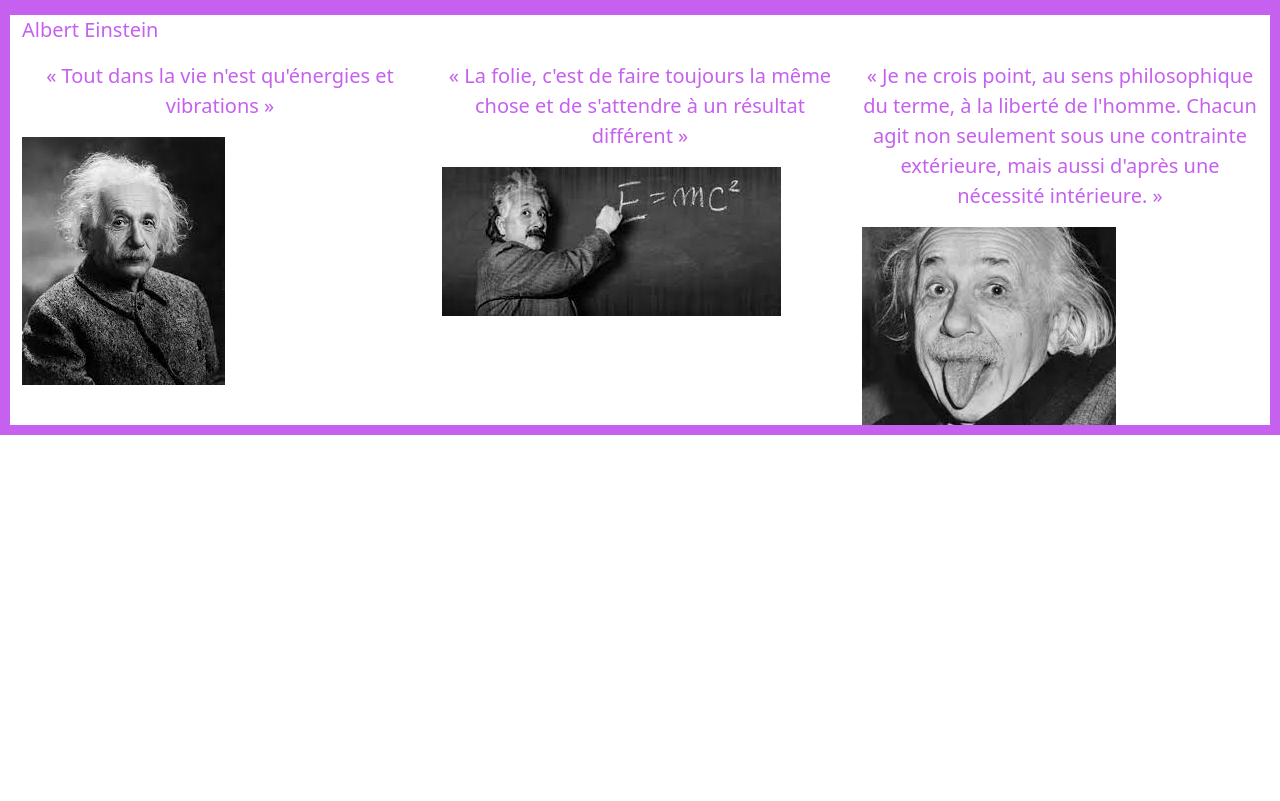
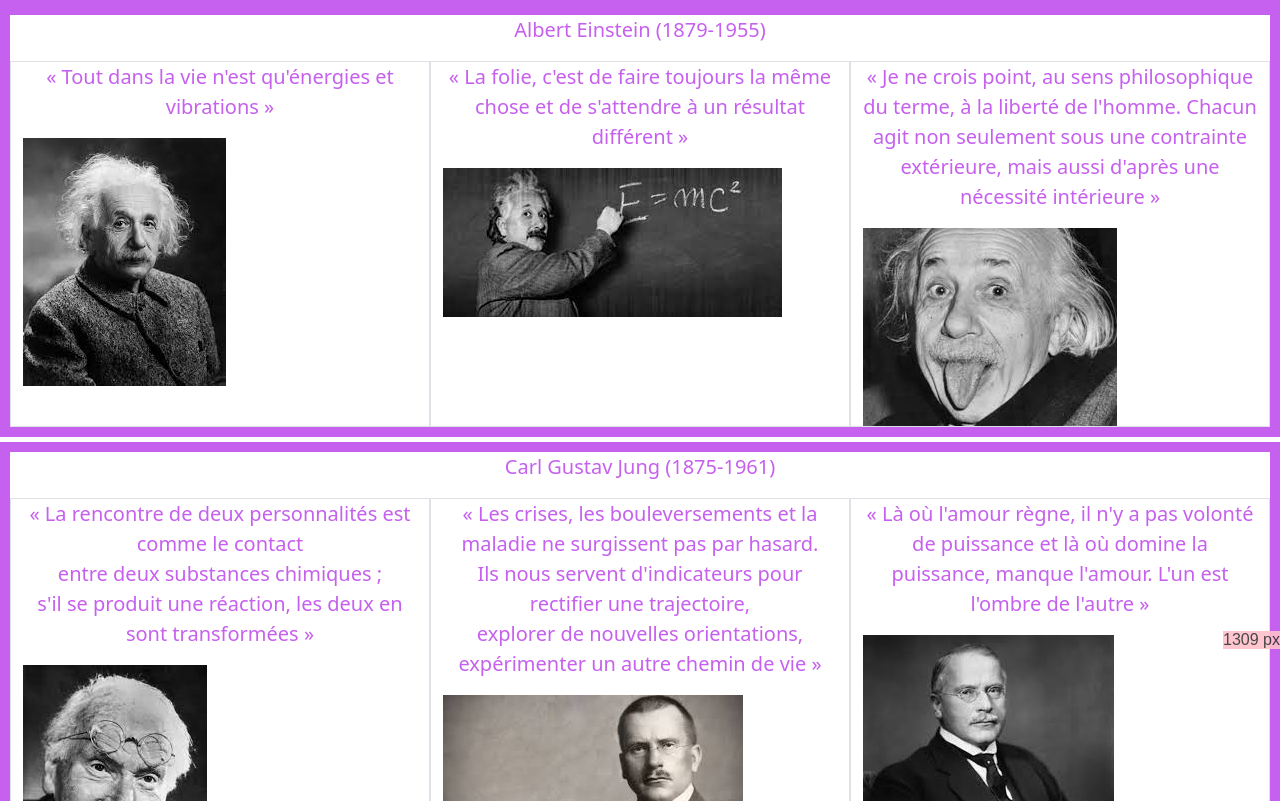
Before and after one commit to WINDFAB/Evaluation1, a plain HTML site: page citations.html in a window 1280 px wide. Shown: the part 151-952 px from the top of the page. Before the commit the page ends 800 px from the top, so only its background shows below. Drawn offline with Linux system fonts and the light colour scheme.

Commit message:
ajout citations et photos, réglages des flex box

```diff
--- a/CSS/style.css
+++ b/CSS/style.css
@@ -1,3 +1,4 @@
+/* petits écrans*/
 @media (max-width: 700px){
     .table thead {
     display: none;
@@ -15,10 +16,33 @@
     float: left;
     font-weight: bold;
     }
+    .bloc1 {
+        display: flex;
+        flex-direction: column;
+    }
+    .chakra {
+        max-height: fit-content;
+    }
+
+}
+
+
+
+/* autres écrans*/
+
+.accordion-button, .accordion-body {
+        color: rgb(198,96,238);
     }
 
 
+.eventail {
+        color: rgb(198,96,238);
+    }
 
+
+.lead {
+        color: rgb(198,96,238);
+    }
 
 body {
     width: 100%;
@@ -49,25 +73,11 @@ h2 {
 h3 {
     text-align: center;
     color: rgb(198,96,238);
-    }
-
-
-
-.accordion-button, .accordion-body {
-    color: rgb(198,96,238);
 }
 
-
-.eventail {
-    color: rgb(198,96,238);
-}
-
-
-.lead {
-    color: rgb(198,96,238);
-}
-.contact, .event, .bloc1 {
+.contact, .event, .bloc1, .bloc2 {
     border: rgb(198,96,238);
     border-width: 10px;
     border-style: solid;
+    margin-bottom: 5px;
 }
--- a/citations.html
+++ b/citations.html
@@ -63,41 +63,87 @@
 <script src="js/bootstrap.bundle.js" type="text/javascript"></script>
 <script src="js/jquery-3.6.0.slim.js" type="text/javascript"></script>
 </body>
-
-<div class="container-fluid  bloc1">
-  <p class="lead">Albert Einstein</p>
+<!--1ère série-->
+<div class="container-fluid bloc1">
+  <p class="lead text-center">Albert Einstein (1879-1955)</p>
   <div class="row">
-    <div class="col-4">
+    <div class="col border">
       <p class="lead text-center" >
         « Tout dans la vie n'est qu'énergies et vibrations » <br />
       </p>
-      <img src="Images/AE.jpg" class="img-fluid" alt="Albert Einstein">
+      <img src="Images/AE.jpg" class="img" alt="Albert Einstein">
 
     </div>
 
-    <div class="col-4">
+    <div class="col border">
       <p class="lead text-center" >
         « La folie, c'est de faire toujours la même chose
          et de s'attendre à un résultat différent » <br />
 
       </p>
-      <img src="Images/AE2.jpg" class="img-fluid" alt="Albert Einstein">
+      <img src="Images/AE2.jpg" class="img" alt="Albert Einstein">
     </div>
 
-    <div class="col-4">
+    <div class="col border">
       <p class="lead text-center" >
          « Je ne crois point, au sens philosophique du terme, à la liberté de l'homme.
-          Chacun agit non seulement sous une contrainte extérieure, mais aussi d'après une nécessité intérieure. » <br />
+          Chacun agit non seulement sous une contrainte extérieure, mais aussi d'après une nécessité intérieure » <br />
 
       </p>
-      <img src="Images/AE3.jpg" class="img-fluid" alt="Albert Einstein">
+      <img src="Images/AE3.jpg" class="img" alt="Albert Einstein">
+
+    </div>
+  </div>
+</div>
+
+<div class="row">
+
+</div>
+
+<!--2ème série-->
+<div class="container-fluid bloc2">
+  <p class="lead text-center">Carl Gustav Jung (1875-1961)</p>
+  <div class="row">
+    <div class="col border">
+      <p class="lead text-center" >
+        « La rencontre de deux personnalités est comme le contact <br /> entre deux substances chimiques ;<br />
+         s'il se produit une réaction, les deux en sont transformées » <br />
+      </p>
+      <img src="Images/CGY-1.jpg" class="img" alt="Carl Gustav Jung">
+
+    </div>
+
+    <div class="col border">
+      <p class="lead text-center" >
+        « Les crises, les bouleversements et la maladie ne surgissent pas par hasard.<br />
+         Ils nous servent d'indicateurs pour rectifier une trajectoire,<br />
+        explorer de nouvelles orientations, <br /> expérimenter un autre chemin de vie » <br />
+
+      </p>
+      <img src="Images/CGY-2.jpg" class="img" alt="Carl Gustav Jung">
+    </div>
+
+    <div class="col border">
+      <p class="lead text-center" >
+         « Là où l'amour règne, il n'y a pas volonté de puissance et là où domine la puissance, manque l'amour.
+          L'un est l'ombre de l'autre » <br />
+
+      </p>
+      <img src="Images/CGY-3.jpg" class="img" alt="Carl Gustav Jung">
 
     </div>
   </div>
 </div>
 
 
-
 <footer class="row">
 
 </footer>
+
+<!--A SUPPRIMER-->
+
+<div style="background:pink;color:#333;position:fixed;right:0;bottom:0;z-index:99999999;font:1em arial;opacity:.9" id="ld"></div><script>setInterval(function(){if($(window).height()>=$(document).height()){$('#ld').text($(document).width()+' px');}else{$('#ld').text($(document).width()+17+' px');}},150);
+</script>
+
+
+</html>
```
Also changed, not shown: advaita.html (+3 -3 lines), evenements.html (+8 -0 lines), index.html (+8 -4 lines), Images/CGY-1.jpg (added), Images/CGY-2.jpg (added), Images/CGY-3.jpg (added), Images/DUALITY.jpg (added), Images/adv 2.jpg (added).
